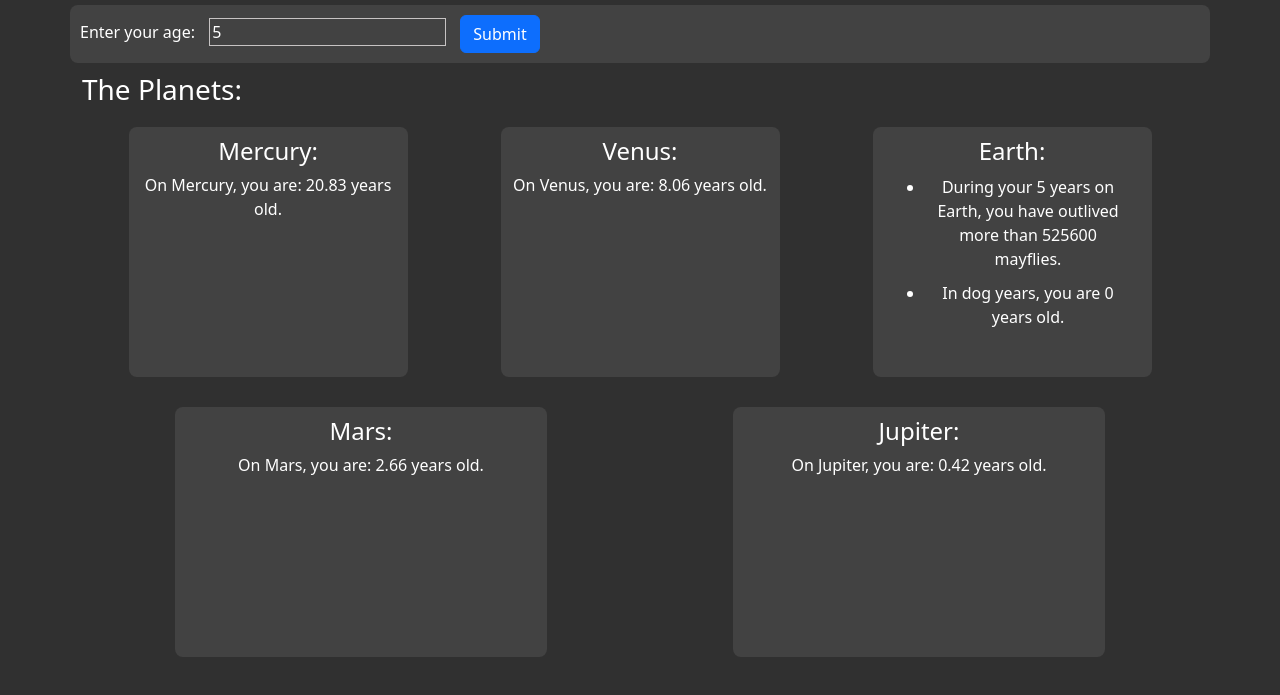
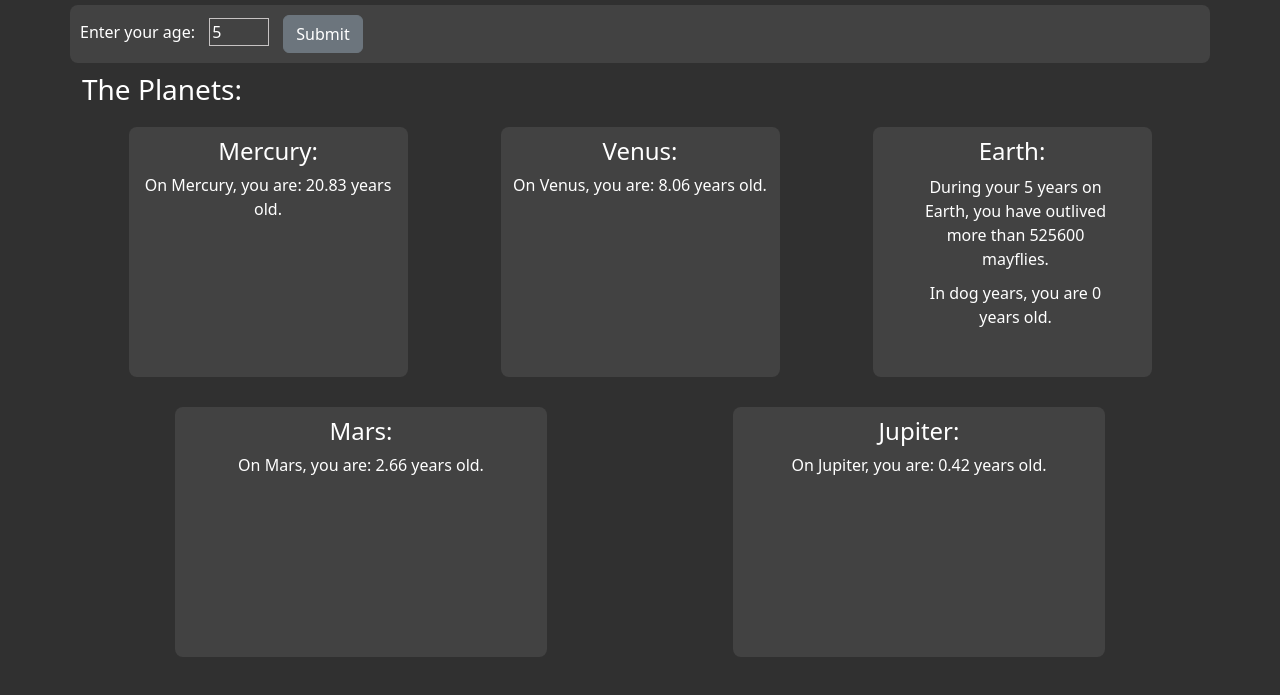
Before and after one commit to jfpalchak/galactic-age-calculator, a website built with webpack: page src/index.html in a window 1280 px wide. Both pictures are taken after typing "5" into the empty fields and a click on the button "Submit". Shown: the part 63-758 px from the top of the page. Built offline with nearby package versions, Linux system fonts and the light colour scheme.

Commit message:
Change input size. UI is WIP.

```diff
--- a/src/css/styles.css
+++ b/src/css/styles.css
@@ -27,6 +27,7 @@ input {
   border: solid rgb(198, 195, 195) 1px;
   color: #FFFFFF;
   margin-left: 10px;
+  width: 60px;
 }
 
 button {
@@ -47,6 +48,8 @@ button {
 
 li {
   margin: 10px;
+  padding-right: 25px;
+  list-style: none;
 }
 
 /* RESPONSIVE DESIGN */
--- a/src/index.html
+++ b/src/index.html
@@ -15,7 +15,7 @@
     <form id="user-age-input">
       <label for="age">Enter your age:</label>
       <input type="number" name="user-age" id="user-age">
-      <button class="btn btn-primary" type="submit">Submit</button>
+      <button class="btn btn-secondary" type="submit">Submit</button>
     </form>
   </div>
 
```
